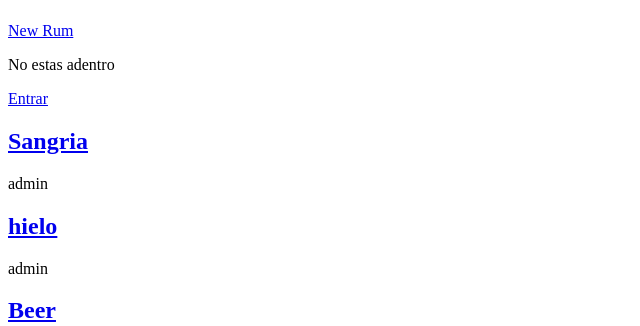
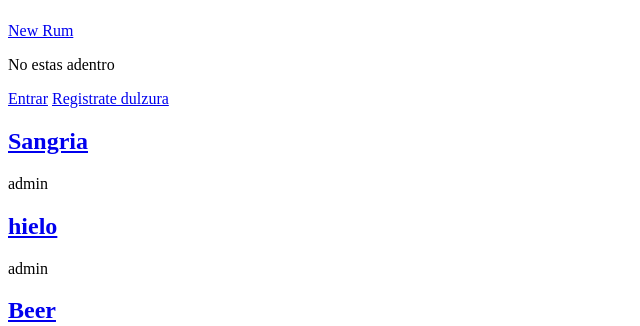
Before and after one commit to oriannyG/CRUD, a Django app: page / in a window 1280 px wide. Shown: the part 58-384 px from the top of the page, without its empty margins (0-640 px from the left). Run offline with Django 5.2, Linux system fonts and the light colour scheme; data comes from the database, SQL or seed files in the repository.

Commit message:
sign up added

```diff
--- a/templates/home.html
+++ b/templates/home.html
@@ -10,6 +10,7 @@
     {% else %}
         <p>No estas adentro</p>
         <a href="{% url 'login' %}">Entrar</a>
+        <a href="{% url 'signup' %}">Registrate dulzura</a>
     {% endif %}
 
     {% for publication in publication_list %}
```
